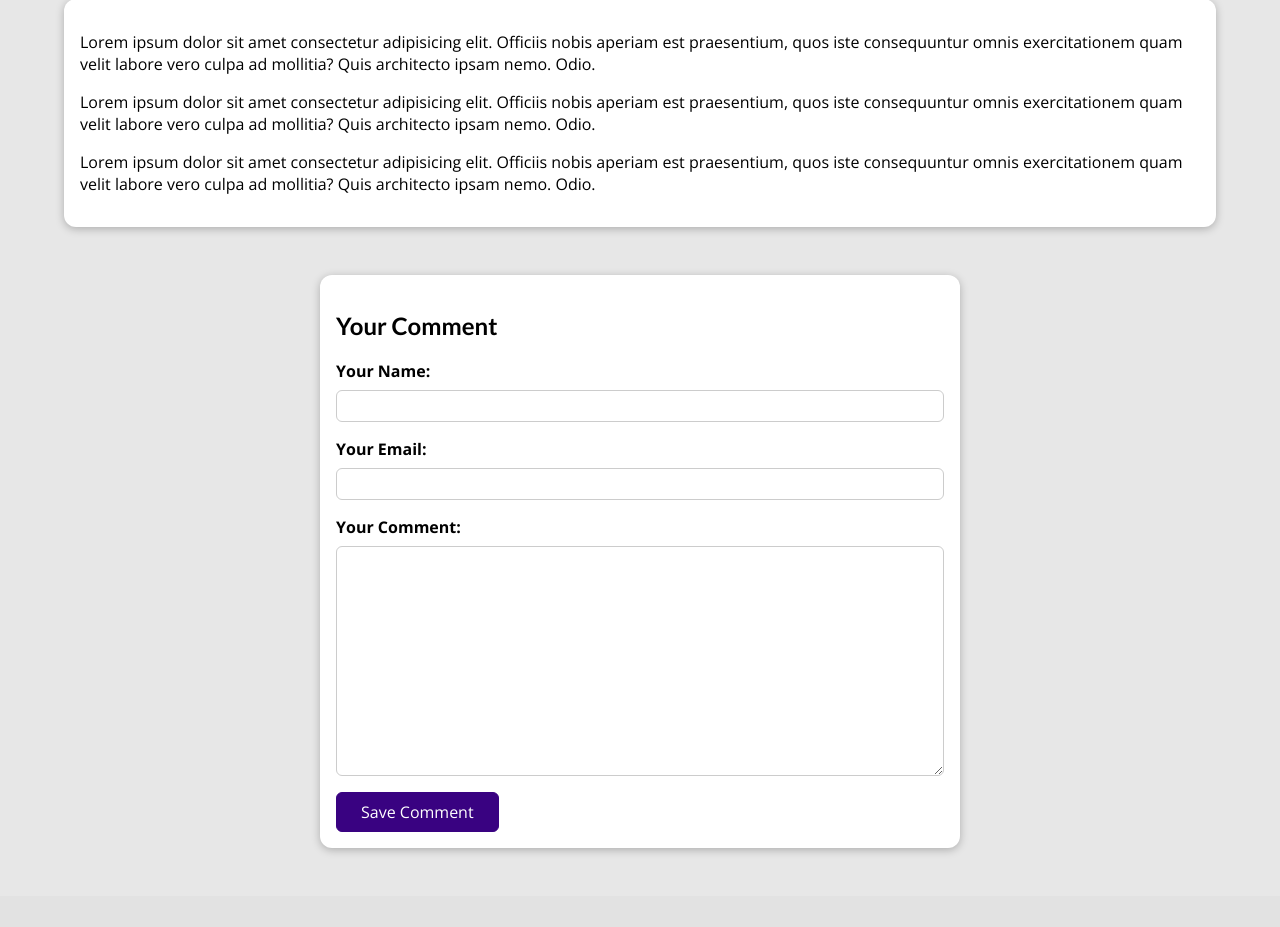
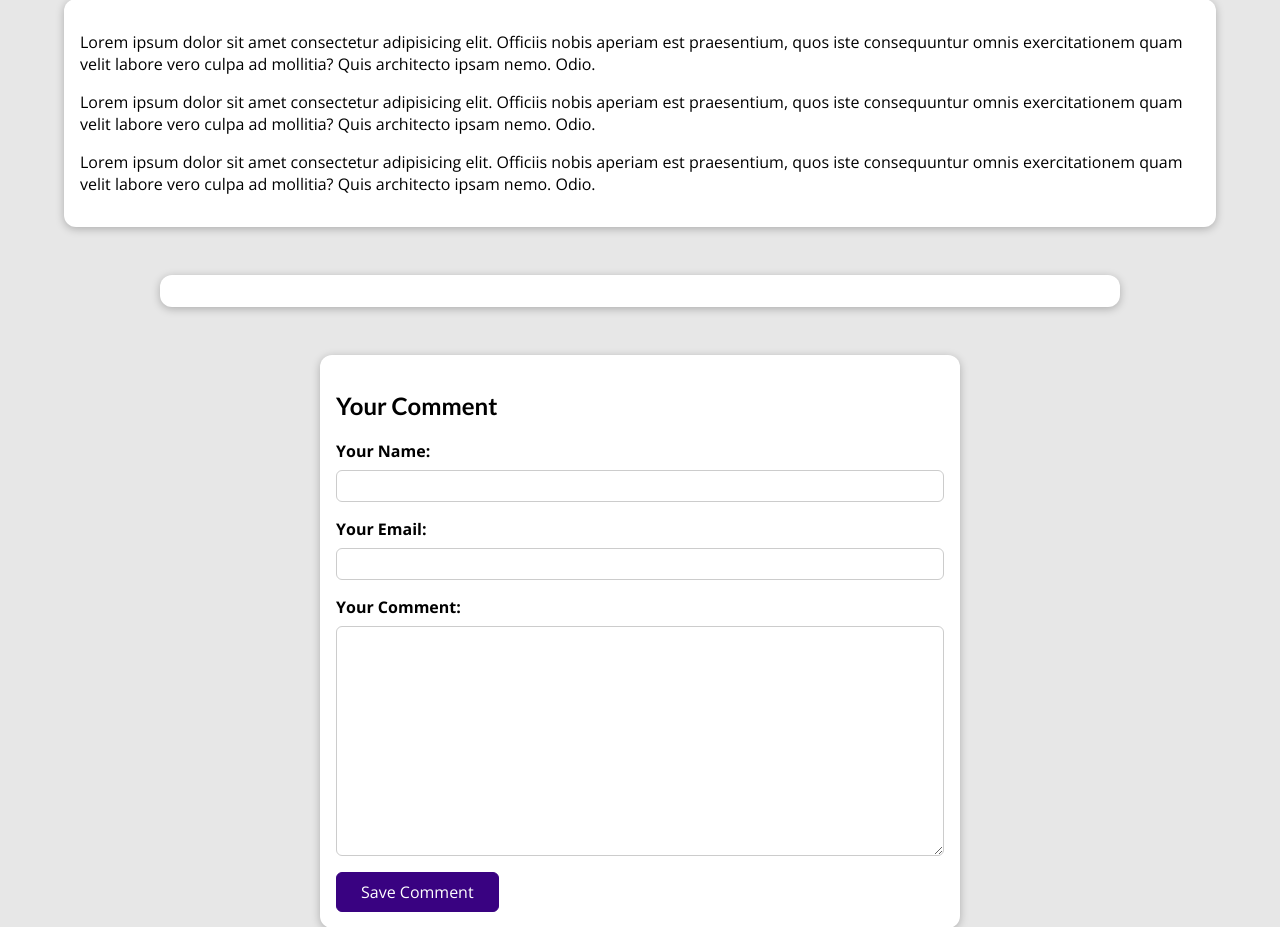
Before and after one commit to AyushiGarg13/personal-website, a Django app: a page that uses blog/templates/blog/post-details.html in a window 1280 px wide. Shown: the part 529-1456 px from the top of the page. Before the commit the page ends 1381 px from the top, so only its background shows below. Run offline with Django 4.2, Linux system fonts and the light colour scheme; data comes from the database, SQL or seed files in the repository; both versions use the stored data as it was after the commit.

Commit message:
Adding Comments

```diff
--- a/blog/models.py
+++ b/blog/models.py
@@ -35,6 +35,9 @@
         Author, on_delete=models.SET_NULL, null=True, related_name="posts")
     tags = models.ManyToManyField(Tag)
 
+    def __str__(self):
+        return self.title
+
 
 class Comment(models.Model):
     user_name = models.CharField(max_length=120)
--- a/blog/static/blog/post-details.css
+++ b/blog/static/blog/post-details.css
@@ -150,6 +150,35 @@
     border: 1px solid #d6000b;
     background-color: #d6000b;
     color: white;
-    padding: 0.5rem 1.5rem;
+    padding: 0.25rem 1.5rem;
     border-radius: 6px;
 }
+
+#comments{
+    margin: 3rem auto;
+    width: 90%;
+    max-width: 60rem;
+    border-radius: 12px;
+    background-color: white;
+    box-shadow: 0 2px 8px rgba(0, 0, 0, 0.25);
+    padding: 1rem 2rem;
+}
+
+#comments ul{
+    list-style: none;
+    margin: 0;
+    padding: 0;
+}
+
+#comments li{
+    margin-bottom: 1rem;
+    border-bottom: 2px solid #ccc;
+}
+
+#comments li:last-of-type{
+    border-bottom: none;
+}
+
+#comments h2{
+    color: #464646;
+}
--- a/blog/templates/blog/post-details.html
+++ b/blog/templates/blog/post-details.html
@@ -14,7 +14,7 @@
 {% if comment_form.errors %}
     <div id="alert">
         <h2>Saving the comment failed!</h2>
-        <p>Please add valid information!</p>
+        <p>Please add valid information.</p>
         <a href="#comment-form">Fix!</a>
     </div>
 {% endif %}
@@ -34,11 +34,24 @@
         </div>
     </article>
 </section>
+
 <main>
     <p>
         {{post.content|linebreaks}}
     </p>
 </main>
+
+<section id="comments">
+    <ul>
+        {% for comment in comments %}
+            <li>
+                <h2>{{comment.user_name}}</h2>
+                <p>{{comment.text|linebreaks}}</p>
+            </li>
+        {% endfor %}
+    </ul>
+</section>
+
 <section id="comment-form">
     <h2>Your Comment</h2>
     <form action="{% url 'post_details' post.slug %}", method="POST">
--- a/blog/views.py
+++ b/blog/views.py
@@ -36,7 +36,8 @@
         context = {
             "post": post,
             "post_tags": post.tags.all(),
-            "comment_form": CommentForm()
+            "comment_form": CommentForm(),
+            "comments": post.comments.all().order_by("-id"),
         }
         return render(request, 'blog/post-details.html', context)
 
@@ -52,6 +53,7 @@
         context = {
             "post": post,
             "post_tags": post.tags.all(),
-            "comment_form": comment_form
+            "comment_form": comment_form,
+            "comments": post.comments.all().order_by("-id"),
         }
         return render(request, 'blog/post-details.html', context)
```
Also changed, not shown: blog/admin.py (+7 -1 lines), db.sqlite3.
